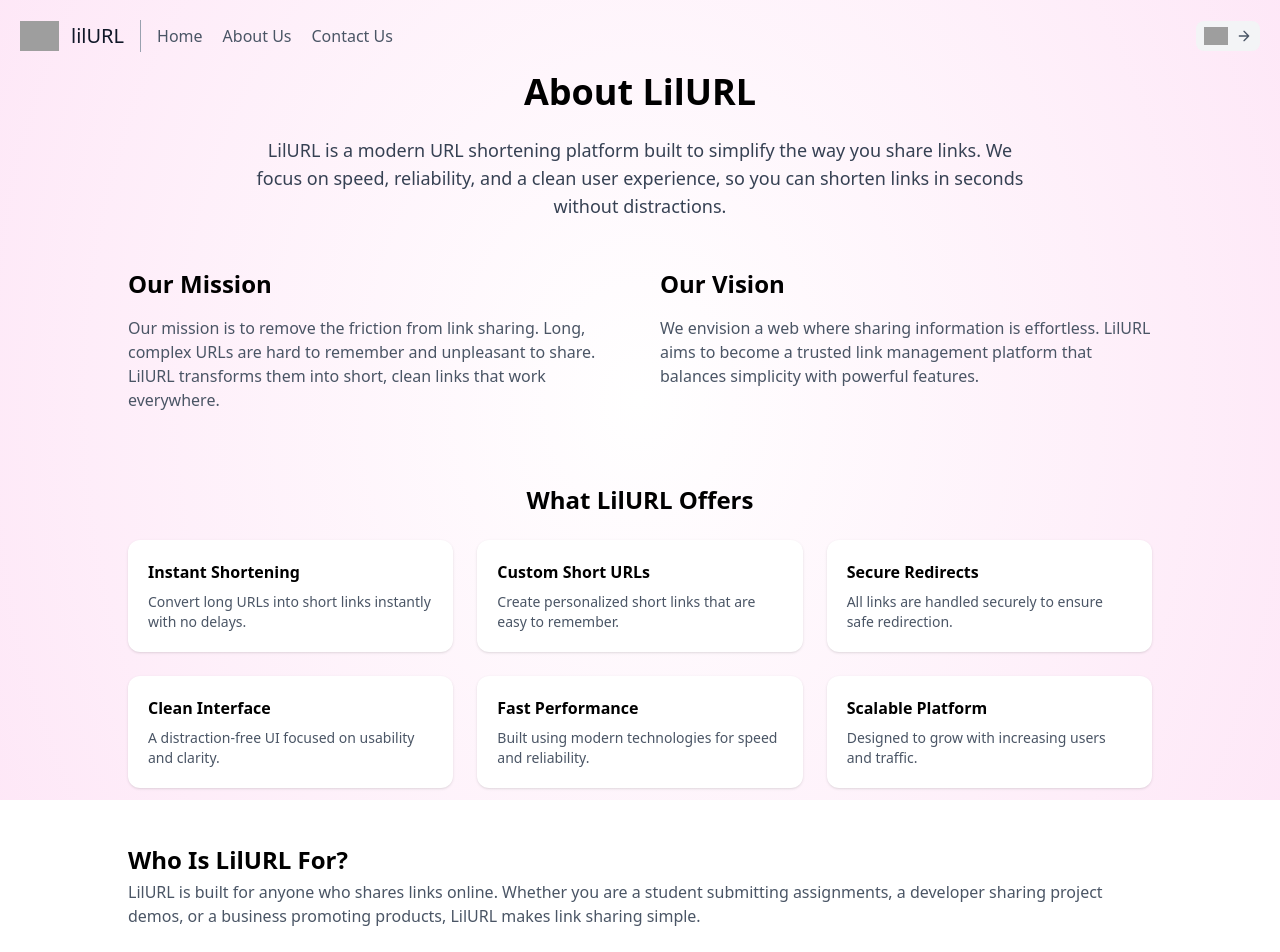
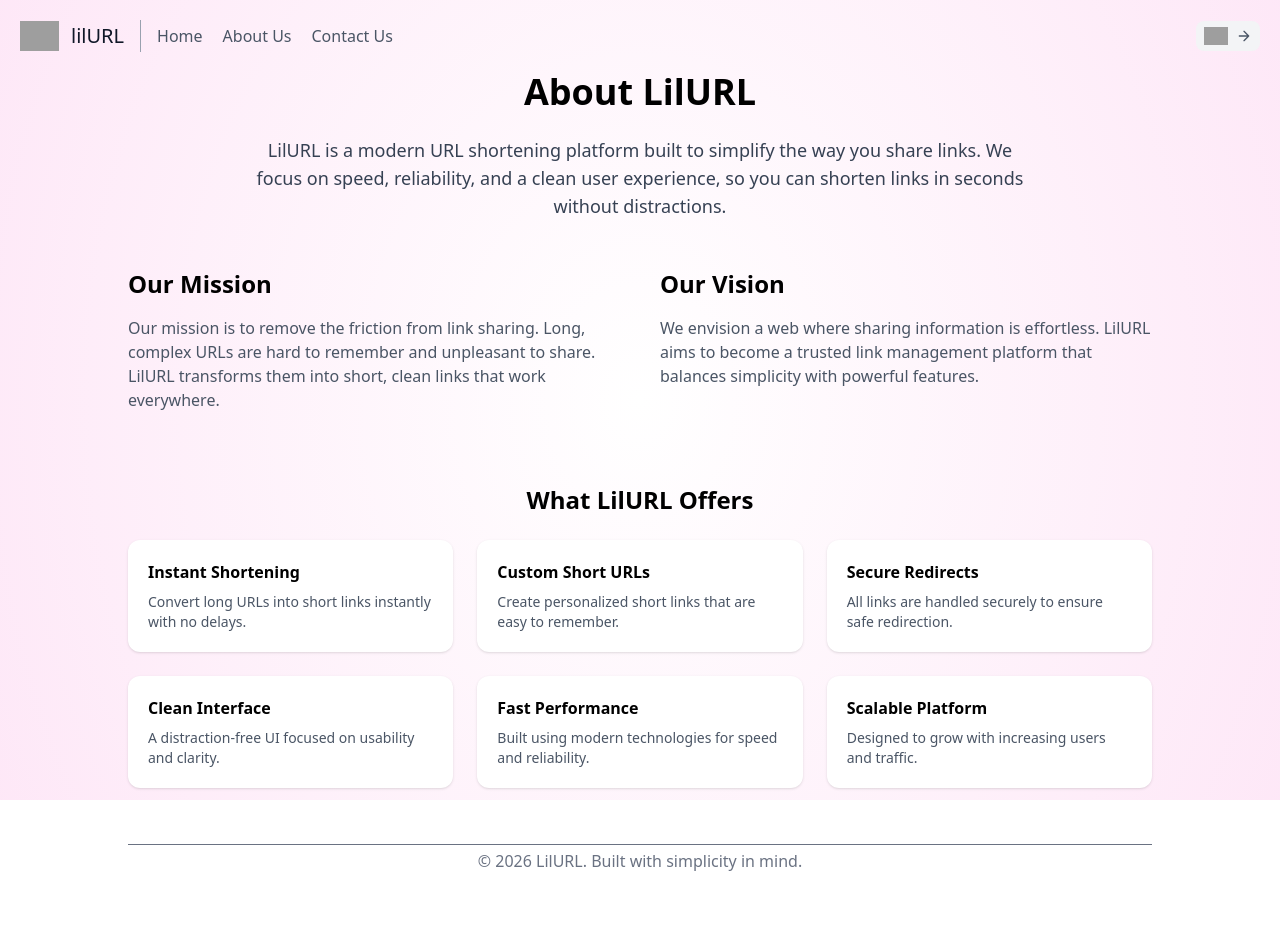
Before and after one commit to x-anish-y/lilURL, a Next.js app: page /about in a window 1280 px wide. Shown: the top 952 px of the page. After the commit the page ends 873 px from the top, so only its background shows below. Built offline with nearby package versions, Linux system fonts and the light colour scheme; grey boxes are pictures that could not be loaded.

Commit message:
Update page.js

```diff
--- a/app/about/page.js
+++ b/app/about/page.js
@@ -90,15 +90,6 @@ export default function AboutPage() {
           </div>
         </div>
 
-        {/* Who it's for */}
-        <div className="mb-14">
-          <h2 className="text-2xl font-semibold mb-1">Who Is LilURL For?</h2>
-          <p className="text-gray-600 mb-3">
-            LilURL is built for anyone who shares links online. Whether you are
-            a student submitting assignments, a developer sharing project demos,
-            or a business promoting products, LilURL makes link sharing simple.
-          </p>
-        </div>
 
         {/* Footer */}
         <div className="border-t pt-1 text-center text-gray-500">
```
